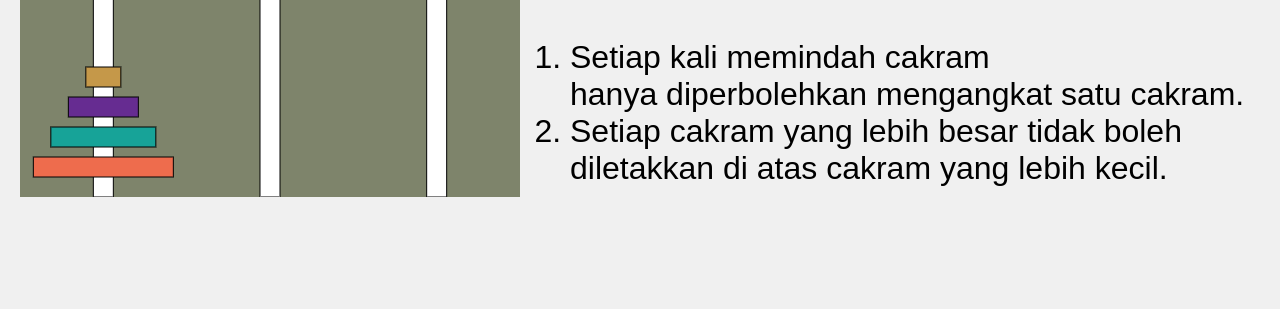
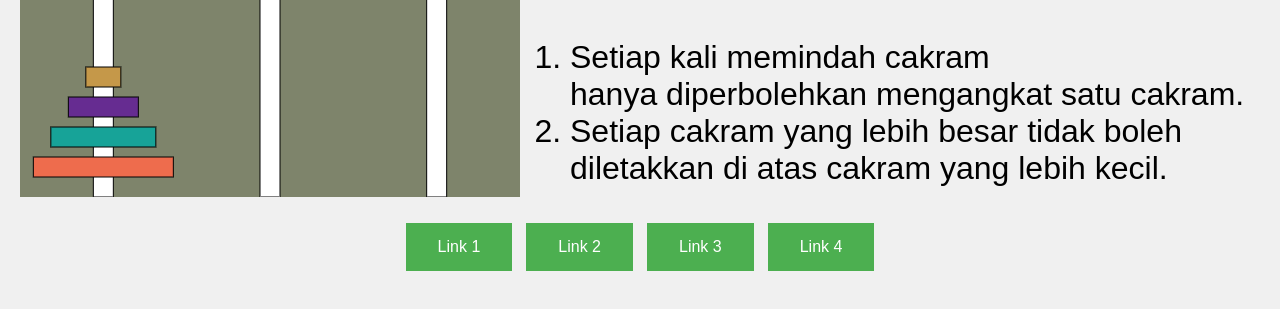
Before and after one commit to azhararrozak/WebsiteGame, a plain HTML site: page menarahanoi.html in a window 1280 px wide. Shown: the part 177-486 px from the top of the page. Drawn offline with Linux system fonts and the light colour scheme.

Commit message:
Tambahkan Link

```diff
--- a/main.css
+++ b/main.css
@@ -68,3 +68,22 @@ body{
 .maze-game .group-2 .cara-main{
   font-style: bold;
 }
+
+.listButton {
+  display: flex;
+  justify-content: center;
+  gap: 10px;
+}
+
+.buttonLink{
+  background-color: #4CAF50;
+  border: none;
+  color: white;
+  padding: 15px 32px;
+  text-align: center;
+  text-decoration: none;
+  display: inline-block;
+  font-size: 16px;
+  margin: 4px 2px;
+  cursor: pointer;
+}
--- a/menarahanoi.html
+++ b/menarahanoi.html
@@ -1,31 +1,58 @@
 <!DOCTYPE html>
 <html lang="en">
   <head>
-    <link href="main.css" rel="stylesheet">
-    <meta charset="UTF-8">
-    <meta name="viewport" content="width=device-width, initial-scale=1.0">
+    <link href="main.css" rel="stylesheet" />
+    <meta charset="UTF-8" />
+    <meta name="viewport" content="width=device-width, initial-scale=1.0" />
     <title>Menara Hanoi</title>
   </head>
   <body>
+    <div>
       <div class="menara-hanoi">
         <div>
           <a href="https://menarahanoi.vercel.app/" target="_blank">
-          <img src="./asset/Screenshot 2024-05-26 180133.png" alt="Menara Hanoi">
+            <img
+              src="./asset/Screenshot 2024-05-26 180133.png"
+              alt="Menara Hanoi"
+            />
           </a>
         </div>
 
         <div class="group-1">
-          <span class="kalian-diminta-memindahkan-cakram-dari-tiang-pertama-ke-tiang-ketiga-cara-bermain-setiap-kali-memindah-cakram-hanyadiperbolehkan-mengangkatsatu-cakram-setiap-cakram-yanglebih-besar-tidak-boleh-diletakkan-di-atas-cakram-yanglebih-kecil">
+          <span
+            class="kalian-diminta-memindahkan-cakram-dari-tiang-pertama-ke-tiang-ketiga-cara-bermain-setiap-kali-memindah-cakram-hanyadiperbolehkan-mengangkatsatu-cakram-setiap-cakram-yanglebih-besar-tidak-boleh-diletakkan-di-atas-cakram-yanglebih-kecil"
+          >
             Kalian diminta memindahkan cakram dari tiang pertama ke tiang ketiga.
             <h4 class="cara-main">Cara bermain</h4>
             <ol type="1">
-              <li>Setiap kali memindah cakram hanya diperbolehkan mengangkat satu cakram.</li>
-              <li>Setiap cakram yang lebih besar tidak boleh diletakkan di atas cakram yang lebih kecil.</li>
+              <li>
+                Setiap kali memindah cakram hanya diperbolehkan mengangkat satu
+                cakram.
+              </li>
+              <li>
+                Setiap cakram yang lebih besar tidak boleh diletakkan di atas
+                cakram yang lebih kecil.
+              </li>
             </ol>
           </span>
-          <div class="rectangle-2">
+          <div class="rectangle-2"></div>
         </div>
       </div>
+      <div class="listButton">
+        <a class="buttonLink" href="https://menarahanoi-lv-1.vercel.app/" target="_blank">
+          Link 1
+        </a>
+        <a class="buttonLink" href="https://menarahanoi-lv-2.vercel.app/" target="_blank">
+          Link 2
+        </a>
+        <a class="buttonLink" href="https://menarahanoi-lv-3.vercel.app/" target="_blank">
+          Link 3
+        </a>
+        <a class="buttonLink" href="https://menarahanoi.vercel.app/" target="_blank">
+          Link 4
+        </a>
+      </div>
+
     </div>
   </body>
 </html>
```
Lines whose indentation alone changed are shown as unchanged.
